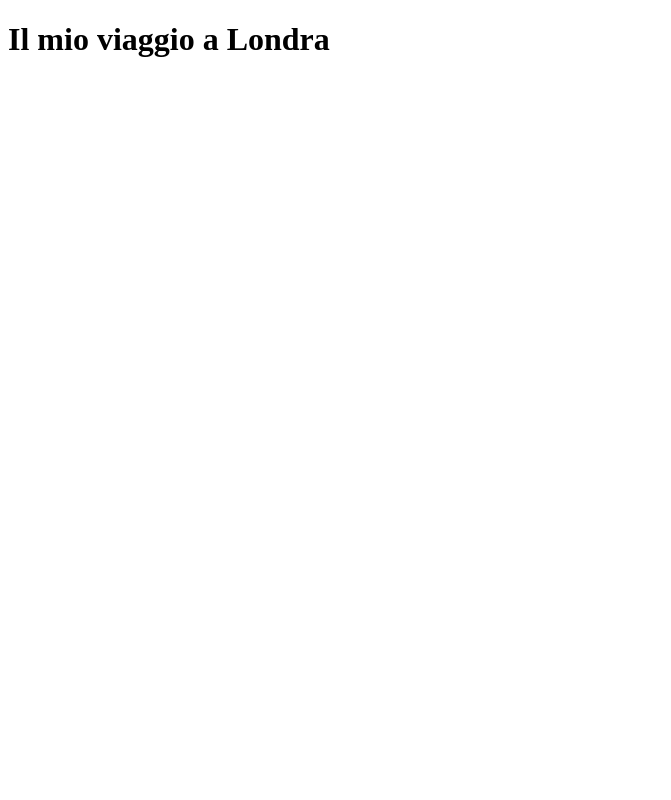
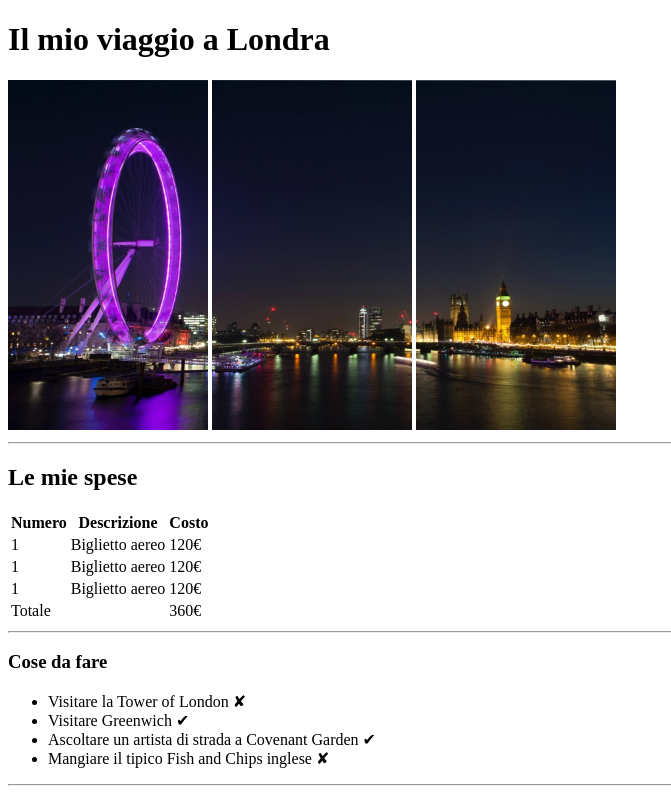
Before and after one commit to Gimmybosetti/html-london-trip, a plain HTML site: page index.html in a window 1280 px wide. Shown: the whole page, without its empty margins (0-671 px from the left). Drawn offline with Linux system fonts and the light colour scheme.

Commit message:
Completato header e prima parte del main, aggiunte le immagini

```diff
--- a/index.html
+++ b/index.html
@@ -9,8 +9,50 @@
 <body>
     <header>
         <h1>Il mio viaggio a Londra</h1>
+        <img src="images/pexels-bill-emrich-230794-0.jpg" height="350" width="200" alt="London-view-1">&nbsp;<img src="images/pexels-bill-emrich-230794-1.jpg" height="350" width="200" alt="London-view-2">&nbsp;<img src="images/pexels-bill-emrich-230794-2.jpg" height="350" width="200" alt="London-view-3">
+        <hr>
     </header>
     <main>
+        <section>
+            <h2>Le mie spese</h2>
+            <table>
+                <tr>
+                    <th>Numero</th>
+                    <th>Descrizione</th>
+                    <th>Costo</th>
+                </tr>
+                <tr>
+                    <td>1</td>
+                    <td>Biglietto aereo</td>
+                    <td>120€</td>
+                </tr>
+                <tr>
+                    <td>1</td>
+                    <td>Biglietto aereo</td>
+                    <td>120€</td>
+                </tr>
+                <tr>
+                    <td>1</td>
+                    <td>Biglietto aereo</td>
+                    <td>120€</td>
+                </tr>
+                <tr>
+                    <td colspan="2">Totale</td>
+                    <td>360€</td>
+                </tr>
+            </table>
+        </section>
+        <hr>
+        <section>
+            <h3>Cose da fare</h3>
+            <ul>
+                <li>Visitare la Tower of London &#10008;</li>
+                <li>Visitare Greenwich &#10004;</li>
+                <li>Ascoltare un artista di strada a Covenant Garden &#10004;</li>
+                <li>Mangiare il tipico Fish and Chips inglese &#10008;</li>
+            </ul>
+        </section>
+        <hr>
 
     </main>
     <footer>
```
Also changed, not shown: images/pexels-bill-emrich-230794-0.jpg (added), images/pexels-bill-emrich-230794-1.jpg (added), images/pexels-bill-emrich-230794-2.jpg (added).
